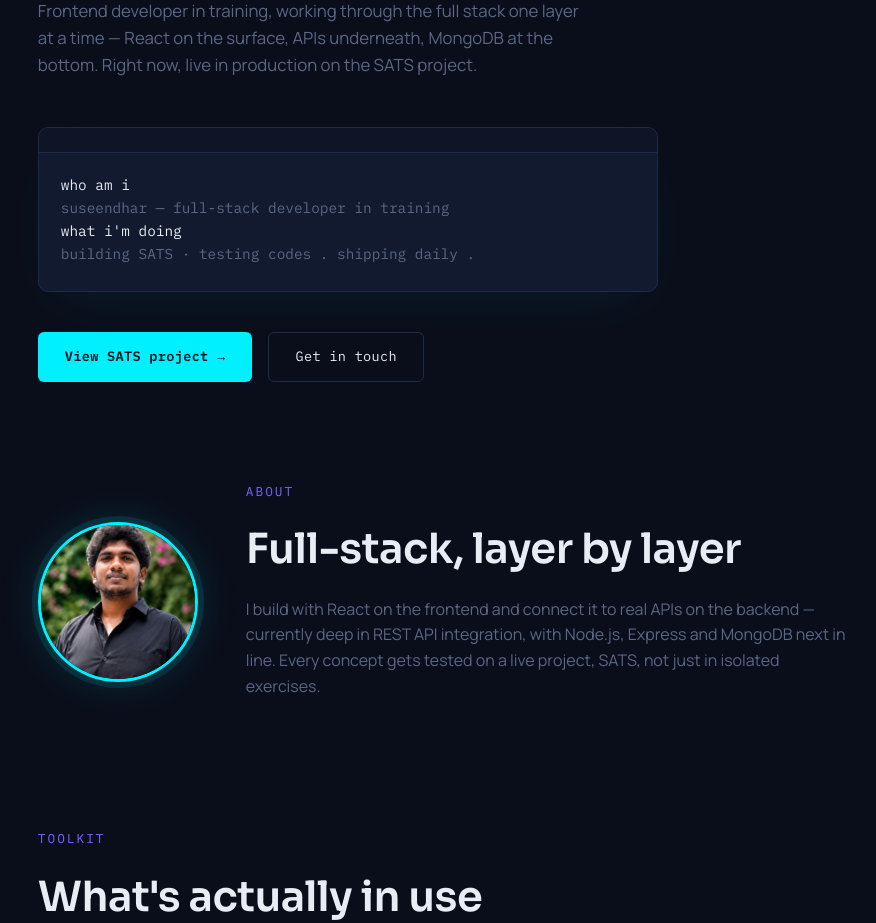
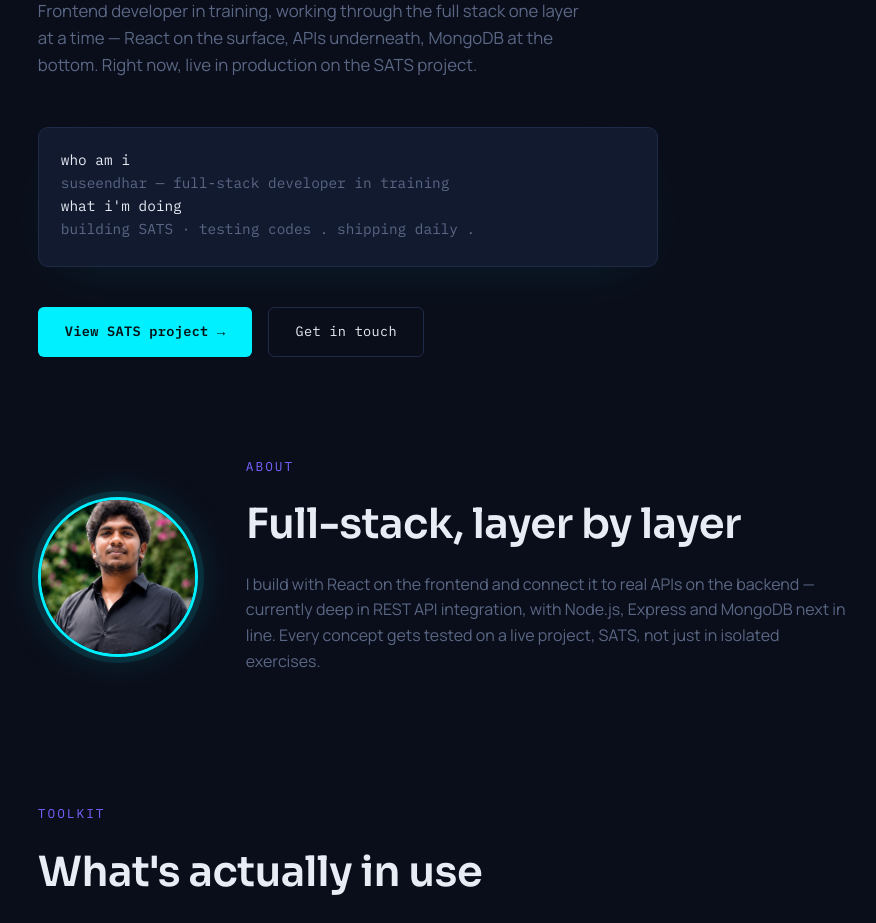
Before and after one commit to workpentabrains-123/my-portfolio, a React (Vite) app: page / in a window 1280 px wide. Shown: the part 960-1883 px from the top of the page, without its empty margins (89-965 px from the left). Built offline with nearby package versions, Linux system fonts and the light colour scheme.

Commit message:
Updated portfolio

```diff
--- a/src/components/Hero.jsx
+++ b/src/components/Hero.jsx
@@ -80,12 +80,12 @@ function Hero() {
       </p>
 
       <div className="terminal">
-        <div className="term-bar">
+        {/* <div className="term-bar"> */}
           {/* <div className="dot r"></div>
           <div className="dot y"></div>
           <div className="dot g"></div> */}
           {/* <div className="term-title">suseendhar@dev</div> */}
-        </div>
+        {/* </div> */}
         <div className="term-body" ref={termRef}></div>
       </div>
 
```
